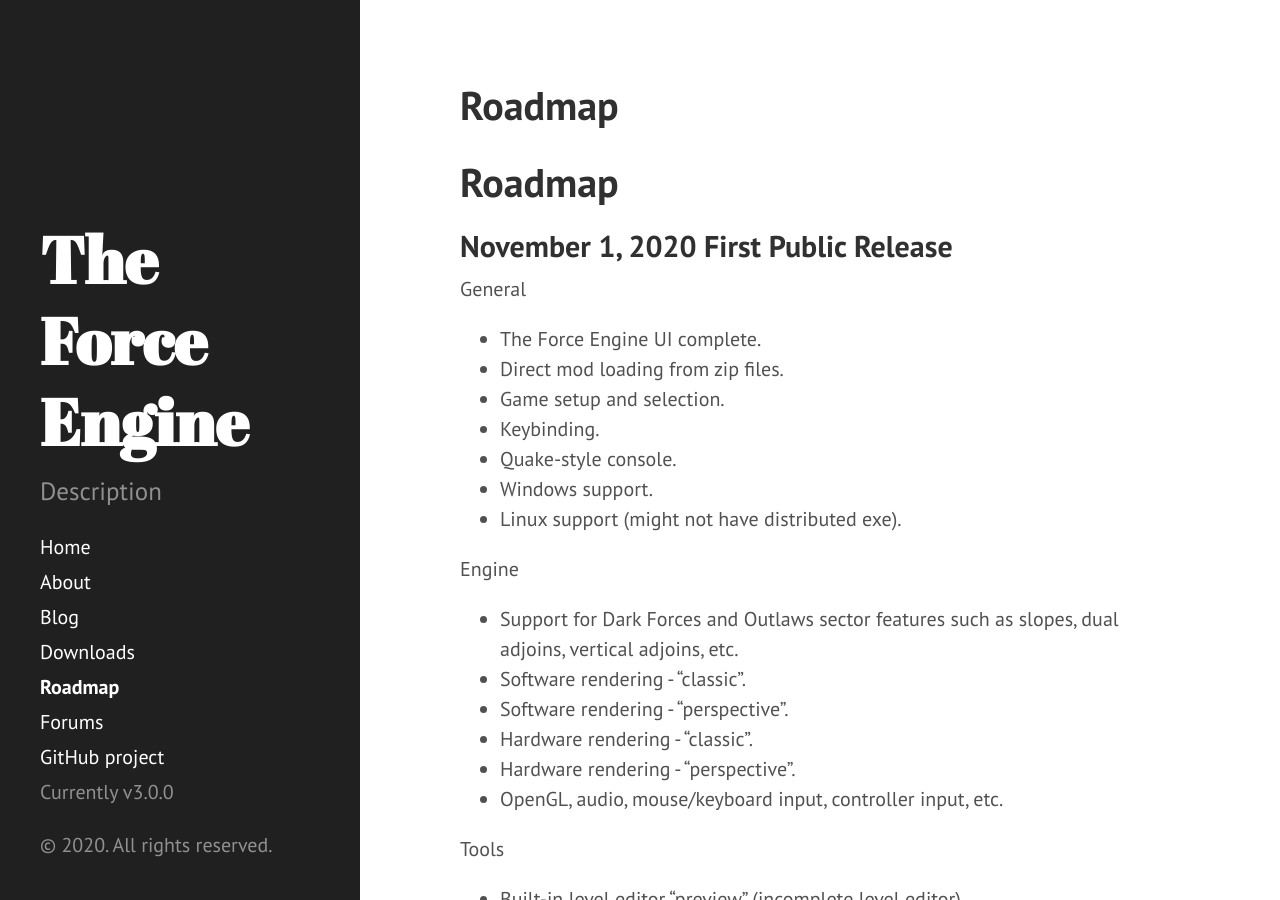
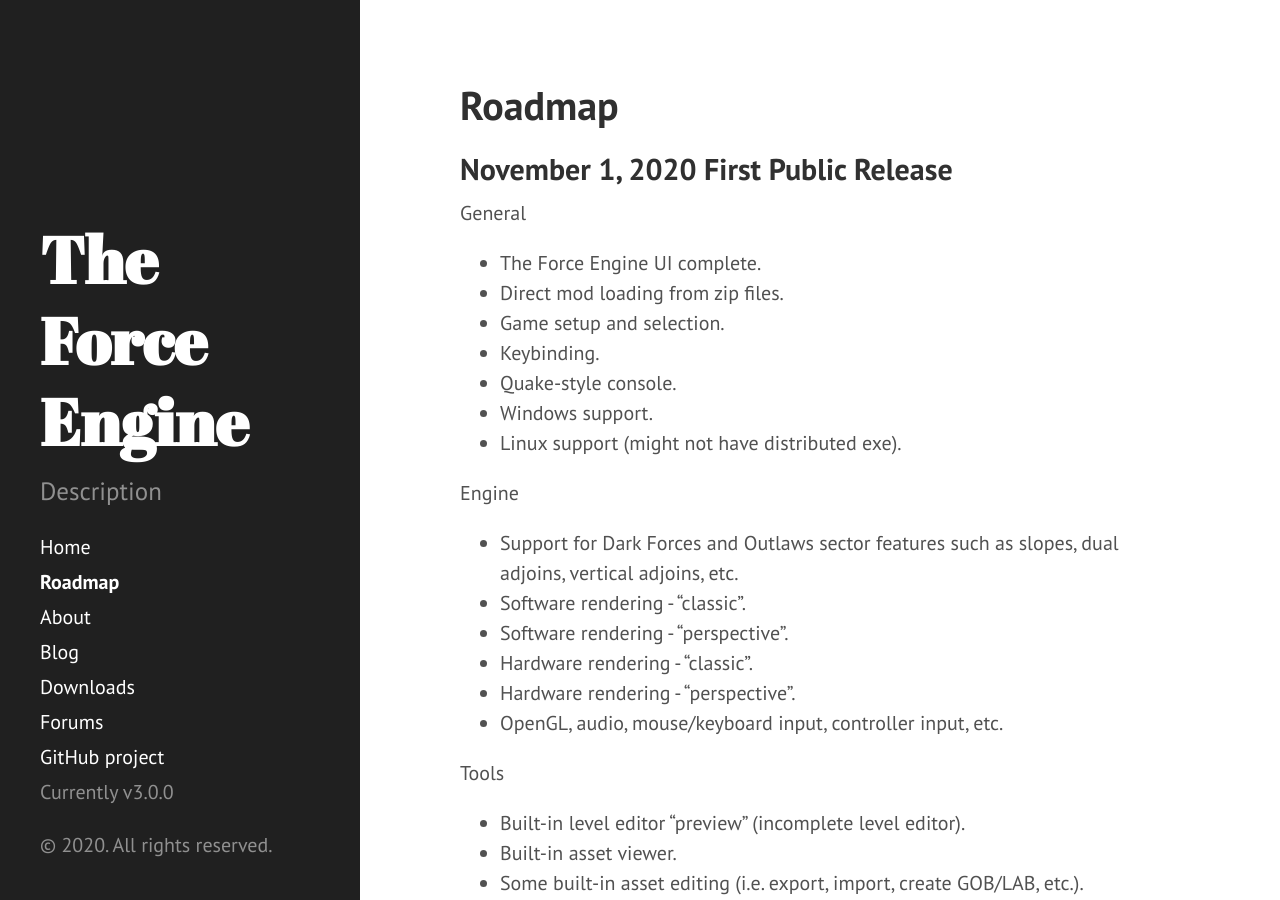
Before and after one commit to TheForceEngine/TheForceEngine.github.io, a Jekyll site: the page built from Roadmap.md, in a window 1280 px wide and 900 px high. Built offline with Jekyll 4.4.1, drawn with Linux system fonts in a browser that asks for light colours; our own code applies the rules of GitHub Pages for plain Markdown files; some of the changed lines change nothing that is shown.

Commit message:
Update Roadmap.md

```diff
--- a/Roadmap.md
+++ b/Roadmap.md
@@ -1,4 +1,7 @@
-# Roadmap
+---
+layout: page
+title: Roadmap
+---
 
 ## **November 1, 2020** First Public Release
 General
```
